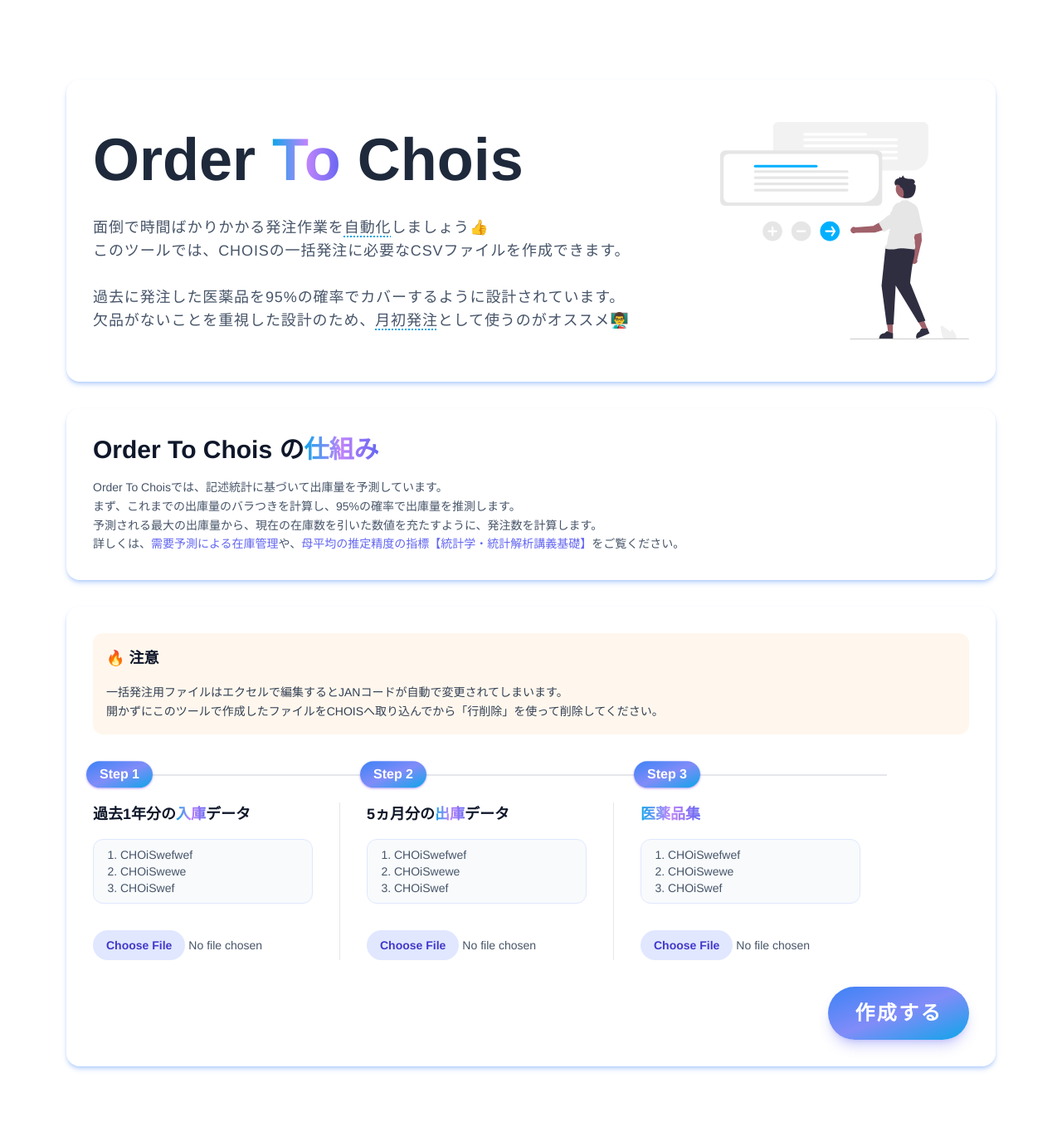
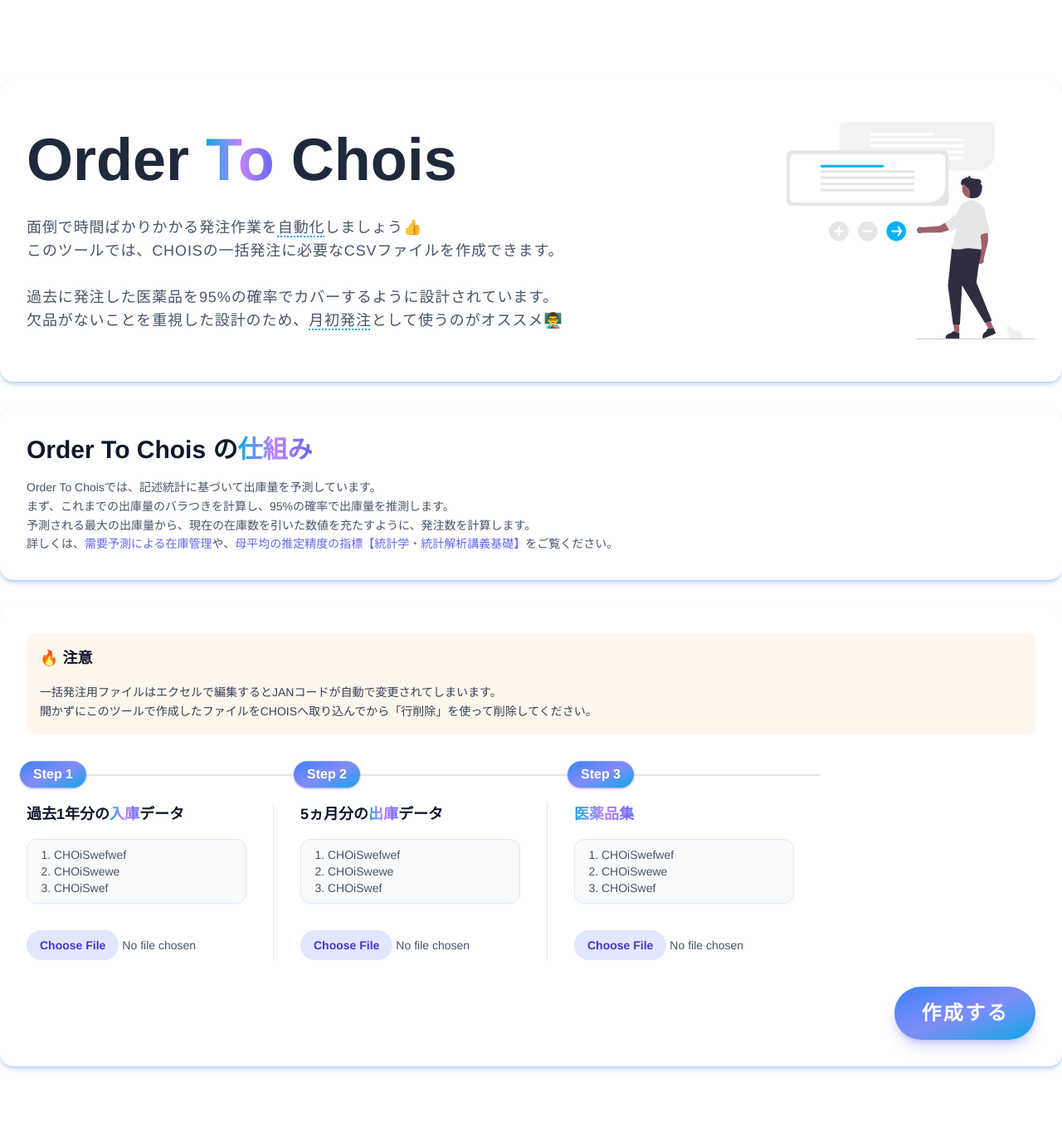
Before and after one commit to obutora/flask_order_to_chois, a Flask app: page / in a window 1280 px wide. Shown: the whole page at 83% size. Run offline with Flask 2, Linux system fonts and the light colour scheme.

Commit message:
fix : max width in index.html

```diff
--- a/python/static/src/output.css
+++ b/python/static/src/output.css
@@ -487,12 +487,34 @@ Ensure the default browser behavior of the `hidden` attribute.
   margin-bottom: auto;
 }
 
+.mx-auto {
+  margin-left: auto;
+  margin-right: auto;
+}
+
+.mx-8 {
+  margin-left: 2rem;
+  margin-right: 2rem;
+}
+
 .mt-4 {
   margin-top: 1rem;
 }
 
+.mt-12 {
+  margin-top: 3rem;
+}
+
+.mt-20 {
+  margin-top: 5rem;
+}
+
 .mt-8 {
   margin-top: 2rem;
+}
+
+.mb-12 {
+  margin-bottom: 3rem;
 }
 
 .mb-6 {
@@ -549,6 +555,10 @@ Ensure the default browser behavior of the `hidden` attribute.
 
 .w-8 {
   width: 2rem;
+}
+
+.max-w-screen-xl {
+  max-width: 1280px;
 }
 
 .grow {
@@ -1016,6 +1021,15 @@ h3 {
 }
 
 @media (min-width: 768px) {
+  .md\:mx-auto {
+    margin-left: auto;
+    margin-right: auto;
+  }
+
+  .md\:flex {
+    display: flex;
+  }
+
   .md\:text-sm {
     font-size: 0.875rem;
     line-height: 1.25rem;
@@ -1046,3 +1065,14 @@ h3 {
     line-height: 1.75rem;
   }
 }
+
+@media (min-width: 1280px) {
+  .xl\:mx-auto {
+    margin-left: auto;
+    margin-right: auto;
+  }
+
+  .xl\:flex {
+    display: flex;
+  }
+}
--- a/python/templates/index.html
+++ b/python/templates/index.html
@@ -7,8 +7,8 @@
     <link href="../static/src/output.css" rel="stylesheet" />
     <title>Order To Chois</title>
   </head>
-  <body class="font-sans my-24 mx-20">
-    <div class="flex content-center card">
+  <body class="font-sans my-24 mx-8 xl:mx-auto max-w-screen-xl">
+    <div class="md:flex content-center card">
       <div class="my-auto grow">
         <h1>
           Order
@@ -32,6 +32,7 @@
         data-name="Layer 1"
         width="300"
         height="300"
+        class="mx-auto"
         viewBox="0 0 663.81023 579.74866"
         xmlns:xlink="http://www.w3.org/1999/xlink"
       >
```
Also changed, not shown: other parts of python/static/src/output.css (+24 -40 lines).
